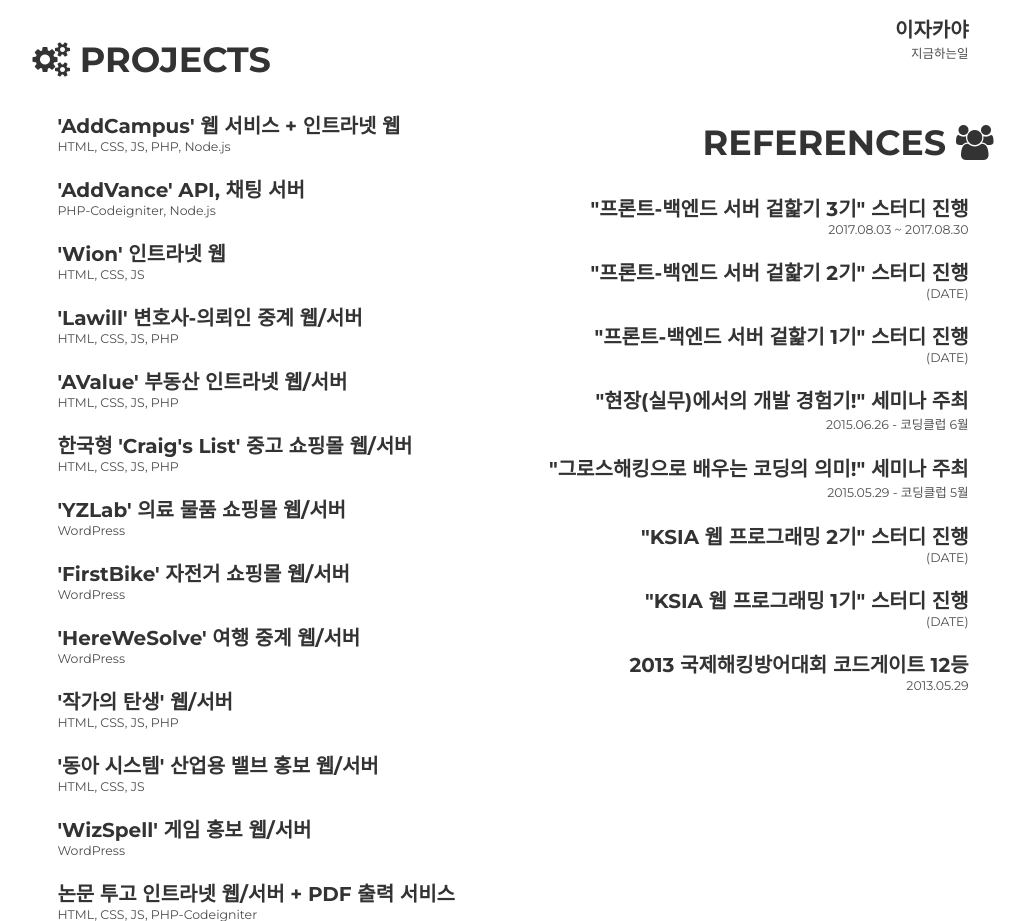
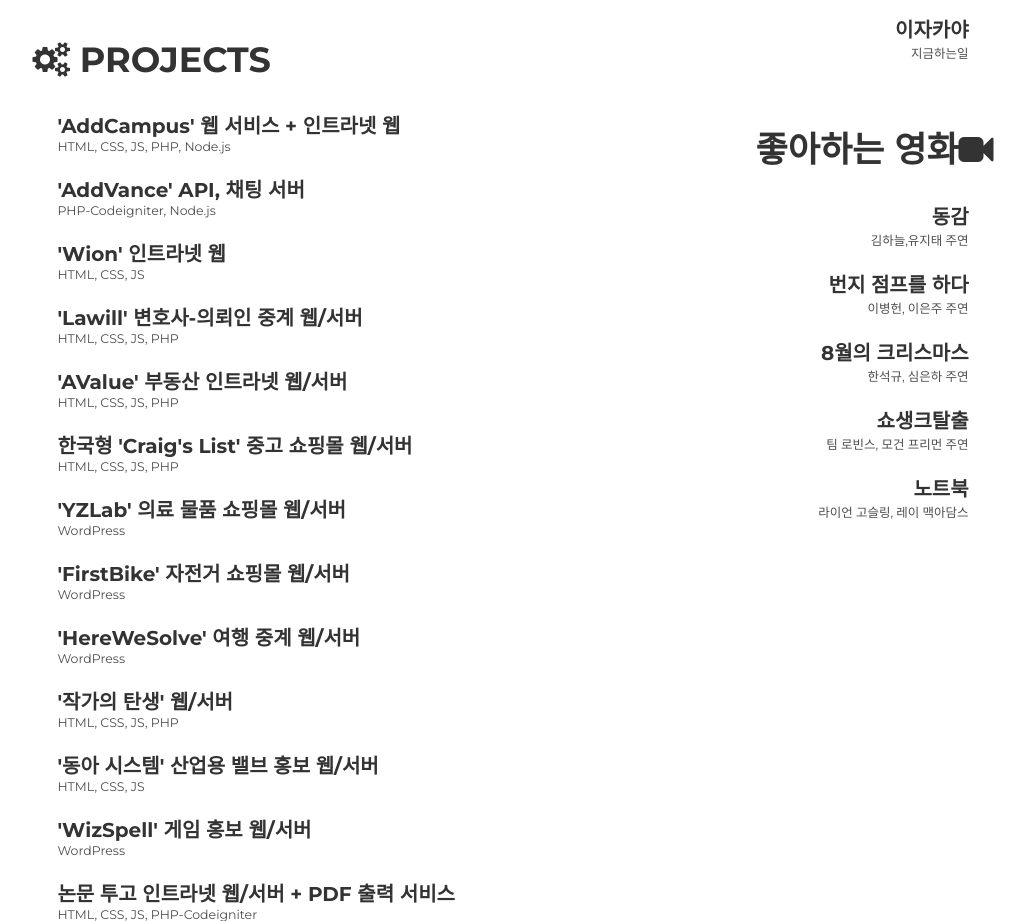
Before and after one commit to giryboi/giryboi.github.io, a plain HTML site: page index.html in a window 1280 px wide. Shown: the part 1260-2181 px from the top of the page, without its empty margins (127-1152 px from the left). Drawn offline with Linux system fonts and the light colour scheme.

Commit message:
Update index.html

```diff
--- a/index.html
+++ b/index.html
@@ -49,10 +49,10 @@
         <!--<p>반갑슈</p>-->
         <!--</div>-->
         <!--</div>-->
-        <div id="소개">
+        <div id="introduce">
             <h2><i class="fa fa-address-book-o left" aria-hidden="true"></i> Introduce</h2>
             <div>
-                <h3 class="introduce">나이, 혈액형, 키, 몸무게, 발사이즈</h3>
+                <h3 class="소개">나이, 혈액형, 키, 몸무게, 발사이즈</h3>
                 <span class="keywords">24</span>
                 <span class="keywords">B</span>
                 <span class="keywords">171</span>
@@ -162,26 +162,20 @@
             </div>
             <br/>
         </div>
-        <div id="teach">
-            <h2>REFERENCES <i class="fa fa-group right" aria-hidden="true"></i></h2>
+        <div id="movie">
+            <h2>좋아하는 영화<i class="fa fa-video-camera right" aria-hidden="true"></i></i></h2>
             <div>
-                <h3>"프론트-백엔드 서버 겉핥기 3기" 스터디 진행</h3>
-                <h4>2017.08.03 ~ 2017.08.30</h4>
-                <h3>"프론트-백엔드 서버 겉핥기 2기" 스터디 진행</h3>
-                <h4>(DATE)</h4>
-                <h3>"프론트-백엔드 서버 겉핥기 1기" 스터디 진행</h3>
-                <h4>(DATE)</h4>
-                <h3>"현장(실무)에서의 개발 경험기!" 세미나 주최</h3>
-                <h4>2015.06.26 - 코딩클럽 6월</h4>
-                <h3>"그로스해킹으로 배우는 코딩의 의미!" 세미나 주최</h3>
-                <h4>2015.05.29 - 코딩클럽 5월</h4>
-                <h3>"KSIA 웹 프로그래밍 2기" 스터디 진행</h3>
-                <h4>(DATE)</h4>
-                <h3>"KSIA 웹 프로그래밍 1기" 스터디 진행</h3>
-                <h4>(DATE)</h4>
-                <h3>2013 국제해킹방어대회 코드게이트 12등</h3>
-                <h4>2013.05.29</h4>
-            </div>
+                <h3>동감</h3>
+                <h4>김하늘,유지태 주연</h4>
+                <h3>번지 점프를 하다</h3>
+                <h4>이병헌, 이은주 주연</h4>
+                <h3>8월의 크리스마스</h3>
+                <h4>한석규,  심은하 주연</h4>
+                <h3>쇼생크탈출</h3>
+                <h4>팀 로빈스, 모건 프리먼 주연</h4>
+                <h3>노트북</h3>
+                <h4>라이언 고슬링, 레이 맥아담스</h4>
+        </div>
             <br/>
         </div>
         <br/>
```
